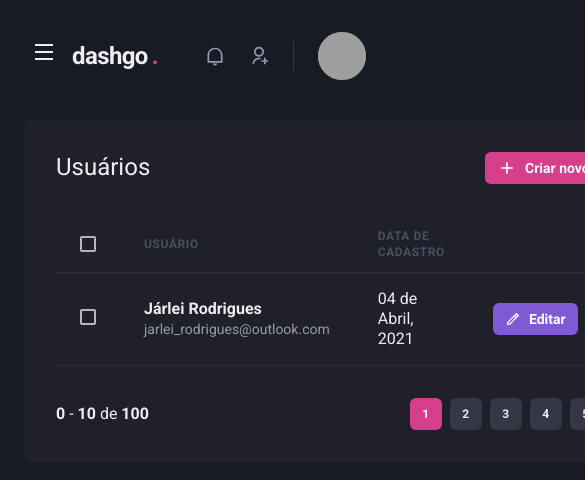
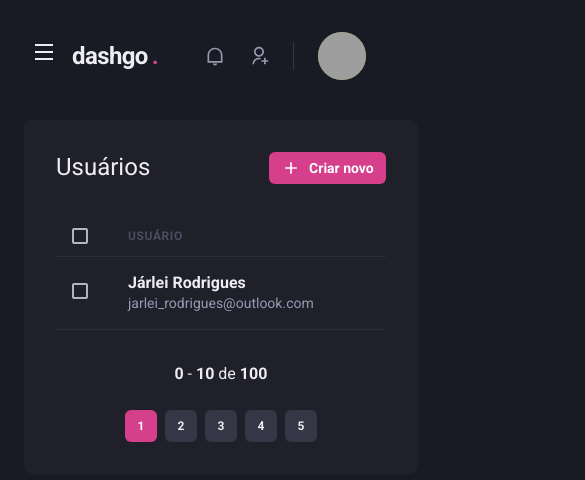
Before and after one commit to Jarlei3m/dashgo, a Next.js app: page /users in a window 390 px wide. Shown: the top 480 px of the page, 585 px wide, since content can reach past the window. Built offline with nearby package versions, Linux system fonts and the light colour scheme; grey boxes are pictures that could not be loaded.

Commit message:
style: Added responsive users list

```diff
--- a/src/components/Pagination/index.tsx
+++ b/src/components/Pagination/index.tsx
@@ -1,9 +1,15 @@
-import { Box, Button, HStack } from '@chakra-ui/react';
+import { Box, Button, HStack, Stack } from '@chakra-ui/react';
 import { PaginationItem } from './PaginationItem';
 
 export function Pagination() {
   return (
-    <HStack mt='8' justify='space-between' align='center' spacing='6'>
+    <Stack
+      direction={['column', 'row']}
+      mt='8'
+      justify='space-between'
+      align='center'
+      spacing='6'
+    >
       <Box>
         <strong>0</strong> - <strong>10</strong> de <strong>100</strong>
       </Box>
@@ -14,6 +20,6 @@
         <PaginationItem number={4} />
         <PaginationItem number={5} />
       </HStack>
-    </HStack>
+    </Stack>
   );
 }
--- a/src/pages/users/index.tsx
+++ b/src/pages/users/index.tsx
@@ -12,6 +12,7 @@
   Th,
   Thead,
   Tr,
+  useBreakpointValue,
 } from '@chakra-ui/react';
 import { RiAddLine, RiPencilLine } from 'react-icons/ri';
 
@@ -20,6 +21,11 @@
 import { SideBar } from '../../components/SideBar';
 
 export default function UserList() {
+  const isWideVersion = useBreakpointValue({
+    base: false,
+    lg: true,
+  });
+
   return (
     <Box>
       <Header />
@@ -47,17 +53,17 @@
           <Table colorScheme='whiteAlpha'>
             <Thead>
               <Tr>
-                <Th px='6' color='gray.300' width='8'>
+                <Th px={['4', '4', '6']} color='gray.300' width='8'>
                   <Checkbox colorScheme='pink' />
                 </Th>
                 <Th>Usuário</Th>
-                <Th>Data de cadastro</Th>
+                {isWideVersion && <Th>Data de cadastro</Th>}
                 <Th width='8'></Th>
               </Tr>
             </Thead>
             <Tbody>
               <Tr>
-                <Td px='6'>
+                <Td px={['4', '4', '6']}>
                   <Checkbox colorScheme='pink' />
                 </Td>
                 <Td>
@@ -68,17 +74,17 @@
                     </Text>
                   </Box>
                 </Td>
-                <Td>04 de Abril, 2021</Td>
+                {isWideVersion && <Td>04 de Abril, 2021</Td>}
                 <Td>
+                  {isWideVersion && (
                     <Button
                       as='a'
                       size='sm'
                       fontSize='sm'
                       colorScheme='purple'
                       leftIcon={<Icon as={RiPencilLine} fontSize='16' />}
-                  >
-                    Editar
-                  </Button>
+                    ></Button>
+                  )}
                 </Td>
               </Tr>
             </Tbody>
```
Lines whose indentation alone changed are shown as unchanged.
